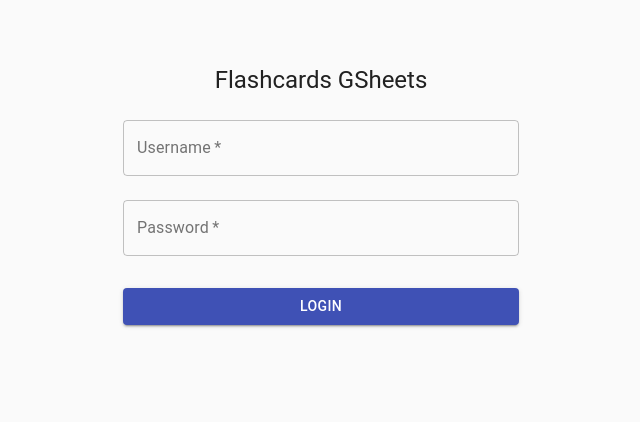
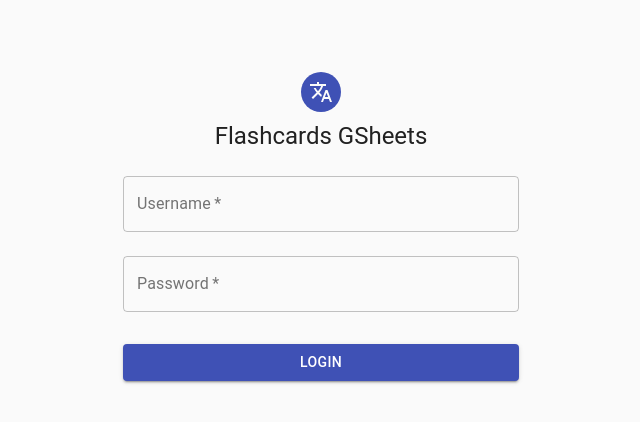
Before and after one commit to julianosk/flashcards-gsheet, a React (Create React App) app in the folder ui/: page /login in a window 1280 px wide. Shown: the top 422 px of the page, without its empty margins (319-959 px from the left). Built offline with nearby package versions, Linux system fonts and the light colour scheme.

Commit message:
Added icon

```diff
--- a/ui/package.json
+++ b/ui/package.json
@@ -4,6 +4,7 @@
   "private": true,
   "dependencies": {
     "@material-ui/core": "^4.11.3",
+    "@material-ui/icons": "^4.11.2",
     "@testing-library/jest-dom": "^5.11.4",
     "@testing-library/react": "^11.1.0",
     "@testing-library/user-event": "^12.1.10",
--- a/ui/src/components/main/auth/Login.tsx
+++ b/ui/src/components/main/auth/Login.tsx
@@ -2,7 +2,8 @@ import { RootState } from "../../../redux";
 import { login } from "../../../redux/modules/user"
 import React, { useState } from "react";
 import { Redirect } from "react-router-dom";
-import { Button, Container, Typography, CssBaseline, makeStyles } from "@material-ui/core";
+import { Button, Container, Typography, CssBaseline, makeStyles, Avatar } from "@material-ui/core";
+import TranslateOutlinedIcon from '@material-ui/icons/TranslateOutlined';
 import { useDispatch, useSelector } from 'react-redux';
 import TextField from "@material-ui/core/TextField";
 
@@ -15,7 +16,7 @@ const useStyles = makeStyles((theme) => ({
   },
   avatar: {
     margin: theme.spacing(1),
-    backgroundColor: theme.palette.secondary.main,
+    backgroundColor: theme.palette.primary.main,
   },
   form: {
     width: '100%', // Fix IE 11 issue.
@@ -45,6 +46,9 @@ export function Login() {
     <Container component="main" maxWidth="xs">
       <CssBaseline/>
       <div className={classes.paper}>
+        <Avatar className={classes.avatar}>
+          <TranslateOutlinedIcon />
+        </Avatar>
         <Typography component="h1" variant="h5">
           Flashcards GSheets
         </Typography>
```
Also changed, not shown: 1 other file (tests, documents, lock files or other folders).
